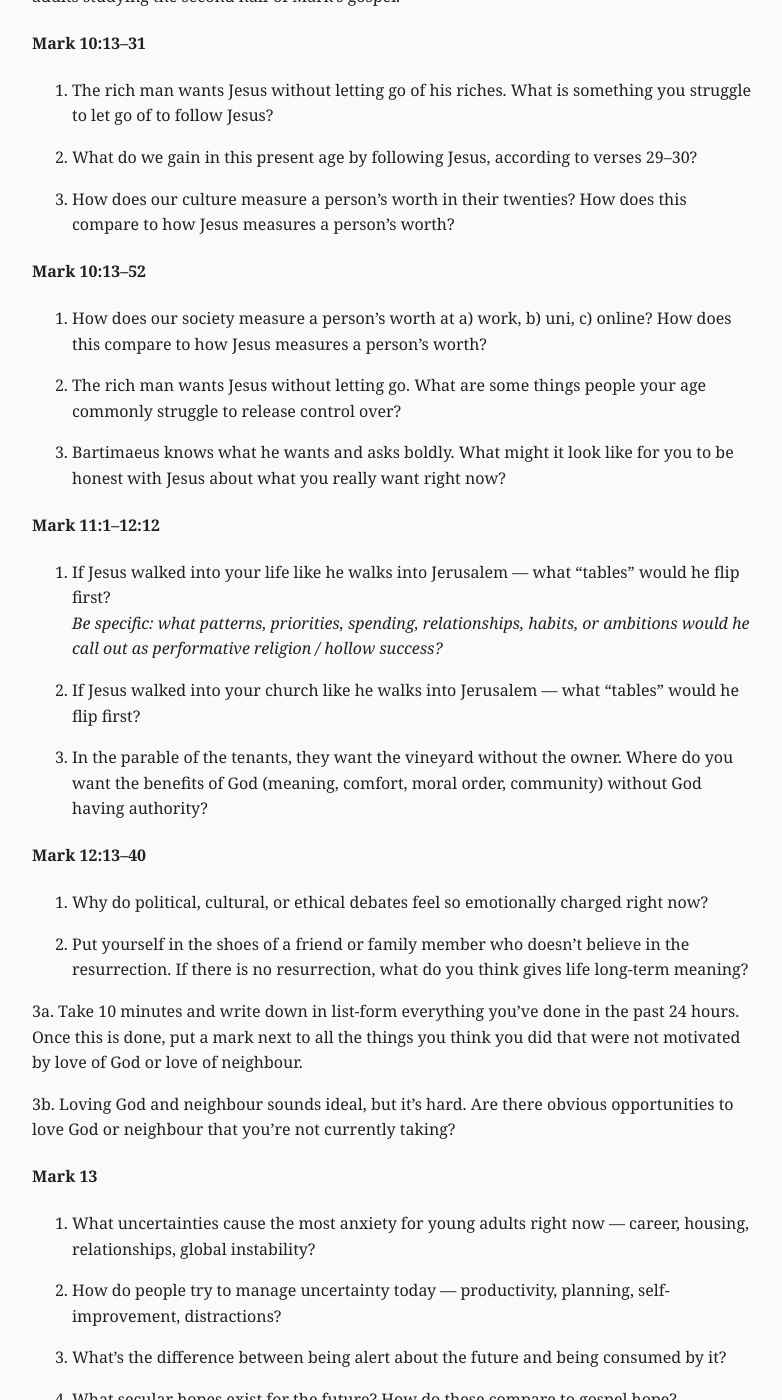
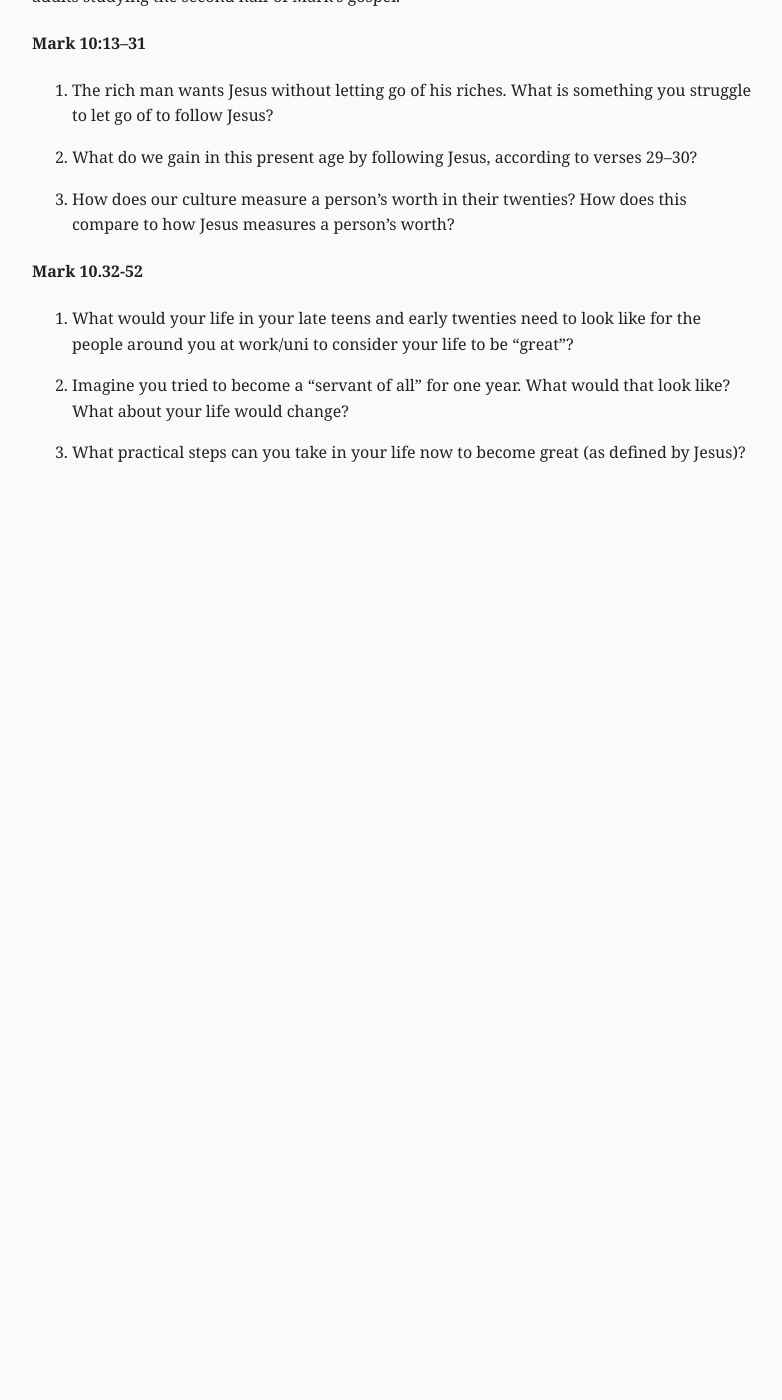
Before and after one commit to pipwitheridge/blog, a Jekyll site: the page built from _posts/2026-01-20-mark-8-16-young-adults.md, in a window 1280 px wide and 1400 px high, scrolled down 270 px. Shown: the whole window, without its empty margins (248-1030 px from the left). Built offline with Jekyll 4.4.1, drawn with Linux system fonts in a browser that asks for light colours; after the commit the page ends 900 px from its top, so only the background shows below that; some of the changed text lies outside the part shown.

Commit message:
Multiple udpates

```diff
--- a/_posts/2026-01-20-mark-8-16-young-adults.md
+++ b/_posts/2026-01-20-mark-8-16-young-adults.md
@@ -17,65 +17,10 @@ Here I want to outline some key passages and cutting questions that may be usefu
 
 3. How does our culture measure a person's worth in their twenties? How does this compare to how Jesus measures a person's worth?
 
-#### Mark 10:13–52
+#### Mark 10.32-52
 
-1. How does our society measure a person's worth at a) work, b) uni, c) online? How does this compare to how Jesus measures a person's worth?
+1. What would your life in your late teens and early twenties need to look like for the people around you at work/uni to consider your life to be "great"?
 
-2. The rich man wants Jesus without letting go. What are some things people your age commonly struggle to release control over?
+2. Imagine you tried to become a "servant of all" for one year. What would that look like? What about your life would change?
 
-3. Bartimaeus knows what he wants and asks boldly. What might it look like for you to be honest with Jesus about what you really want right now?
-
-#### Mark 11:1–12:12
-
-1. If Jesus walked into your life like he walks into Jerusalem — what “tables” would he flip first?
-   *Be specific: what patterns, priorities, spending, relationships, habits, or ambitions would he call out as performative religion / hollow success?*
-
-2. If Jesus walked into your church like he walks into Jerusalem — what “tables” would he flip first?
-
-3. In the parable of the tenants, they want the vineyard without the owner. Where do you want the benefits of God (meaning, comfort, moral order, community) without God having authority?
-
-#### Mark 12:13–40
-
-1. Why do political, cultural, or ethical debates feel so emotionally charged right now?
-
-2. Put yourself in the shoes of a friend or family member who doesn't believe in the resurrection. If there is no resurrection, what do you think gives life long-term meaning?
-
-3a. Take 10 minutes and write down in list-form everything you've done in the past 24 hours. Once this is done, put a mark next to all the things you think you did that were not motivated by love of God or love of neighbour.
-
-3b. Loving God and neighbour sounds ideal, but it's hard. Are there obvious opportunities to love God or neighbour that you're not currently taking?
-
-#### Mark 13
-
-1. What uncertainties cause the most anxiety for young adults right now — career, housing, relationships, global instability?
-
-2. How do people try to manage uncertainty today — productivity, planning, self-improvement, distractions?
-
-3. What’s the difference between being alert about the future and being consumed by it?
-
-4. What secular hopes exist for the future? How do these compare to gospel hope?
-
-#### Mark 14:1–6
-
-The woman’s act looks excessive. What kinds of commitments would our culture label as “too much”?
-
-Why do people often admire radical commitment in theory but resist it personally?
-
-Judas stays close to Jesus while drifting internally. What might quiet disengagement from faith look like today?
-
-Is sacrificial love ultimately sustainable — or does it always get exploited?
-
-#### Mark 14:27–72
-
-Where do you feel pressure to present a confident, together version of yourself — even when it’s not true?
-
-Peter’s failure happens under social pressure. Where are you most tempted to stay quiet about your beliefs or values?
-
-If Christianity is true, why are its key leaders so flawed?
-
-#### Mark 14:27–72
-
-Spend 10 minutes alone writing down what Jesus' death means for you personally. Share these with others.
-
-Spend 10 minutes alone writing down what Jesus' resurrection means for you personally. Share these with others.
-
-How has the gospel transformed your life? Share one specific thing.
+3. What practical steps can you take in your life now to become great (as defined by Jesus)?
```
Also changed, not shown: _layouts/default.html (+4 -6 lines), _posts/2026-02-17-explore-the-apostles-creed copy.md (added, +61 -0 lines), _posts/2026-02-17-favourite-quotes.md (added, +13 -0 lines), 3 other files.
